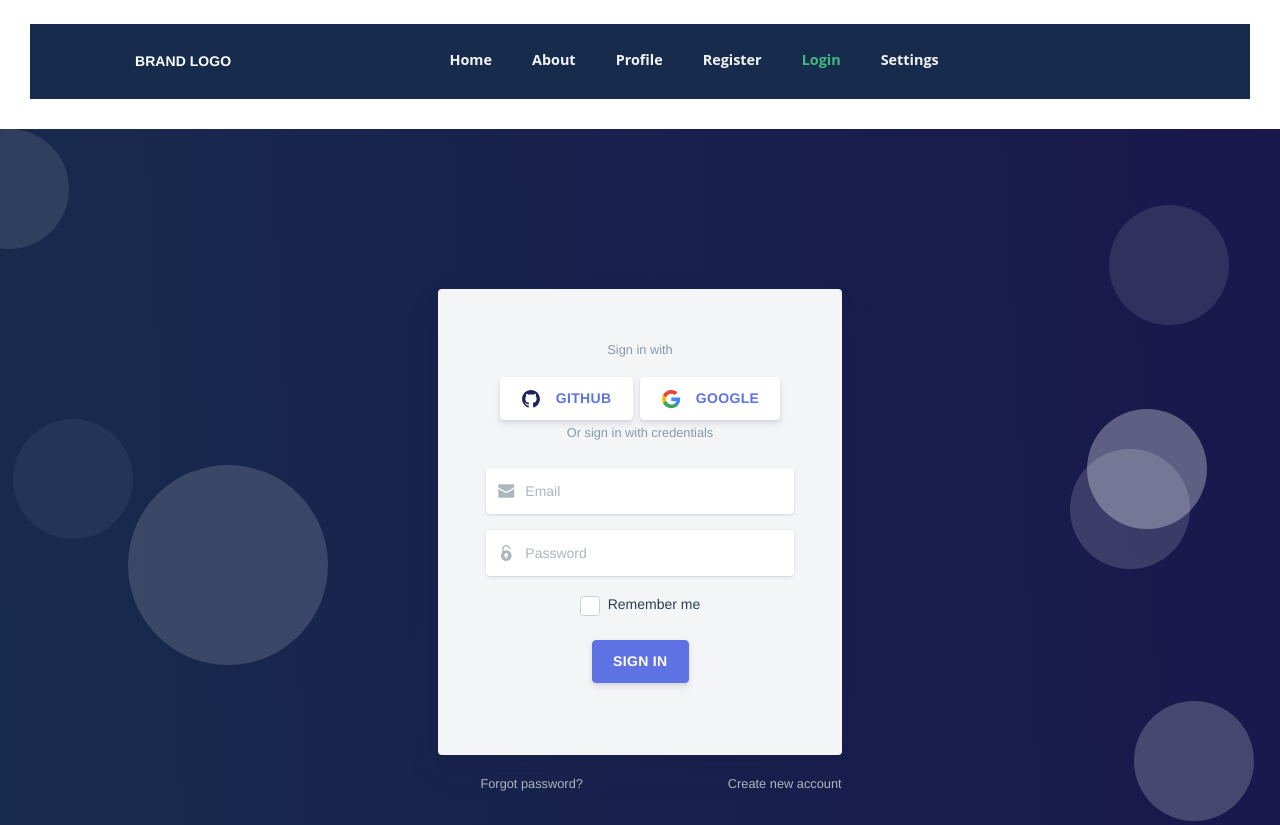
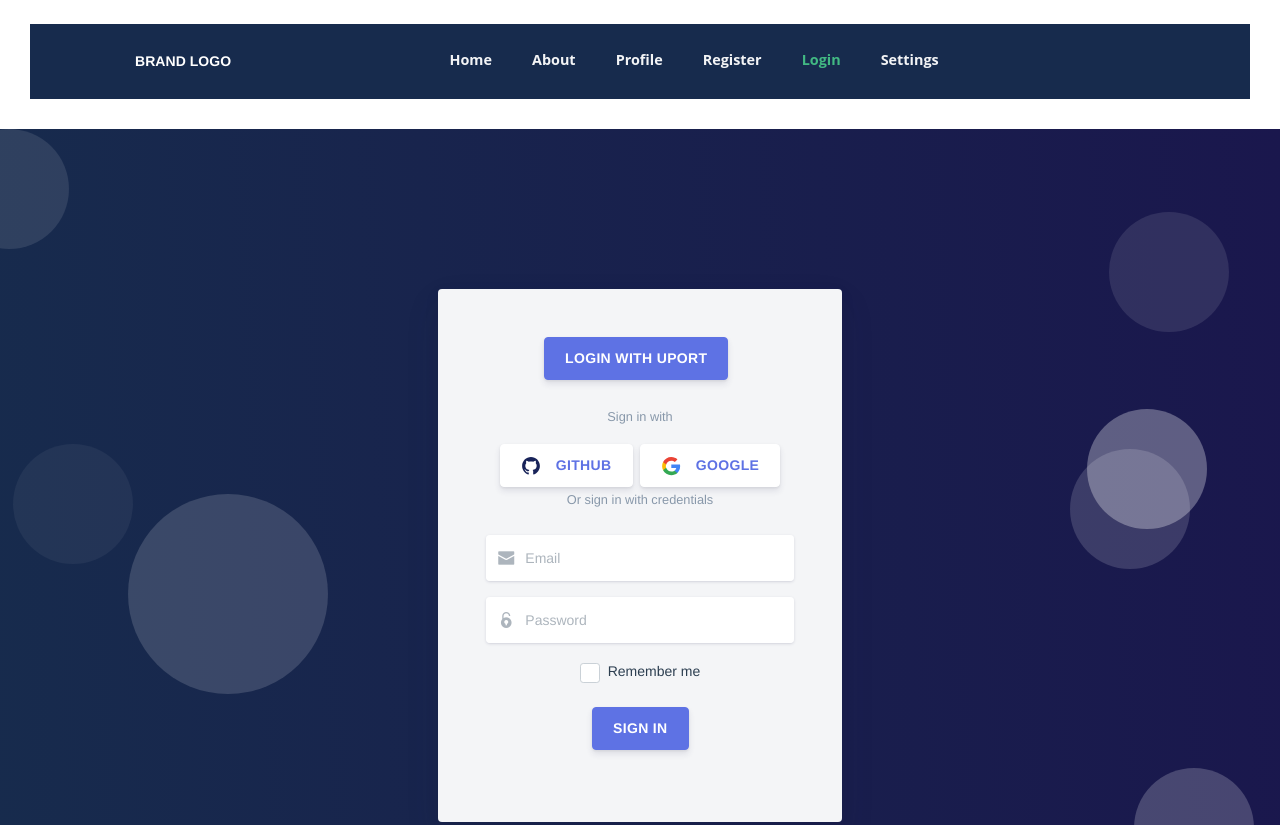
Before and after one commit to moranthomas/vue-argon-router, a Vue app: page /login in a window 1280 px wide. Shown: the top 825 px of the page. Built offline with nearby package versions, Linux system fonts and the light colour scheme; a web font is replaced by a local one.

Commit message:
initial commit - wip

```diff
--- a/src/views/Login.vue
+++ b/src/views/Login.vue
@@ -12,12 +12,24 @@
         </div>
         <div class="container pt-lg-md">
             <div class="row justify-content-center">
-                <div class="col-lg-5">
+
+            <div class="col-lg-5">
                     <card type="secondary" shadow
                           header-classes="bg-white pb-5"
                           body-classes="px-lg-5 py-lg-5"
                           class="border-0">
+
+                        <template v-if="user != null">
+                            <p><strong>name:</strong> {{ user.name }}</p>
+                            <button type="button" class="btn btn-secondary" v-on:click="logout">Logout</button>
+                        </template>
+                        <template v-else>
+                            <button type="button" class="btn btn-primary" v-on:click="login">Login with uPort</button>
+                        </template>
+
                         <template>
+                            <br/>
+                            <br/>
                             <div class="text-muted text-center mb-3">
                                 <small>Sign in with</small>
                             </div>
@@ -75,7 +87,47 @@
     </section>
 </template>
 <script>
-export default {};
+
+    //import 'babel-polyfill'
+    //import Vue from 'vue/dist/vue.esm.js'
+    import { Connect } from 'uport-connect'
+
+    export default {
+
+        data: {
+            user: null,
+        },
+        methods: {
+            login: function() {
+                const uport = new Connect('MyDApp')
+                /*const connect = new Connect(yourAppName, {
+                network: 'rinkeby'
+                })*/
+                //let app = this
+                uport.requestDisclosure()
+                //uport.requestCredentials()
+
+                uport.onResponse('disclosureReq').then(res => {
+                    const did = res.payload.did;
+
+                    const address = uport.address;
+                    const provider = uport.getProvider();
+                    console.log('DID = ', did);
+                    console.log('ADDRESS = ', address);
+                    console.log('PROVIDER = ', provider);
+                    if (uport.did) {
+                        console.log('Already connected, reference docs to see data which will be available')
+                        alert('Welcome Thomas! - You are now logged into the Ethereum Blockchain!')
+                    } else {
+                        console.log('Create a request if necessary')
+                    }
+                })
+            },
+            logout: function() {
+                this.user = null
+            },
+        },
+    };
 </script>
 <style>
 </style>
```
Also changed, not shown: package.json (+4 -3 lines), 1 other file (tests, documents, lock files or other folders).
